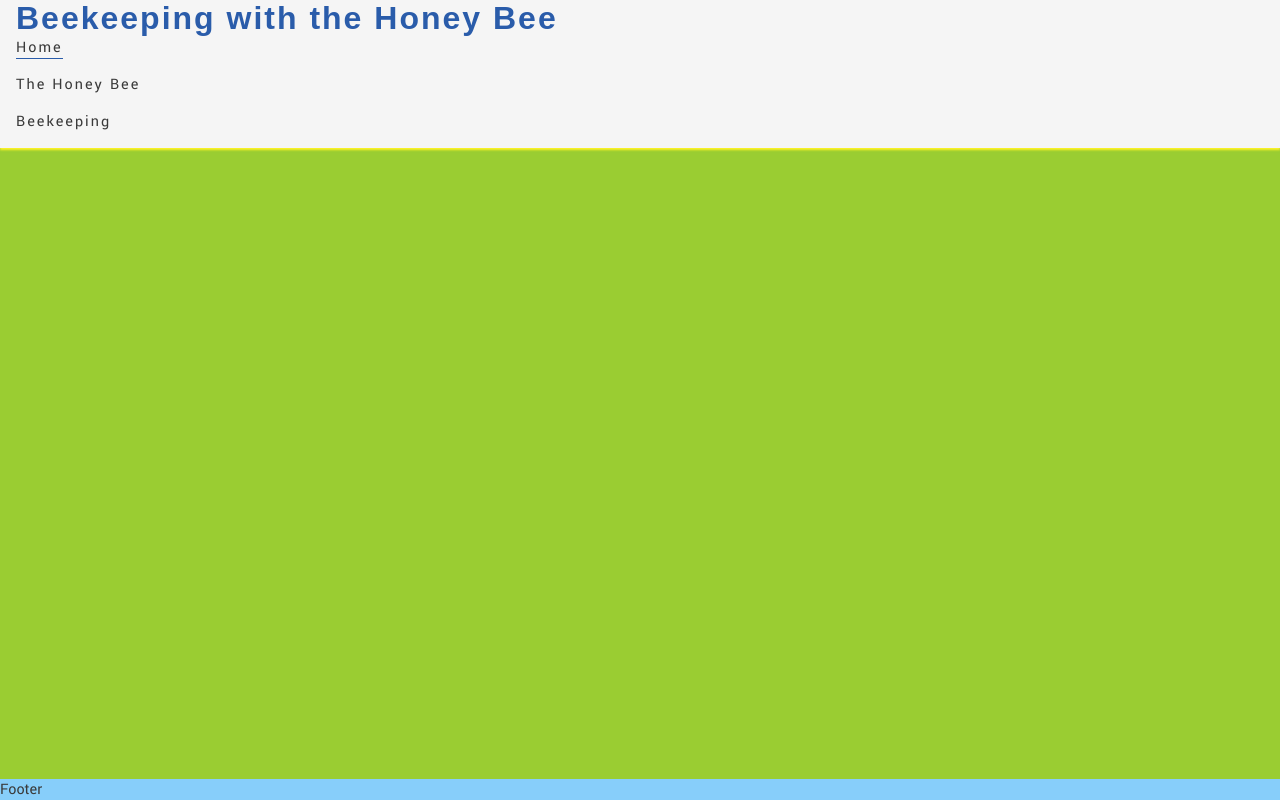
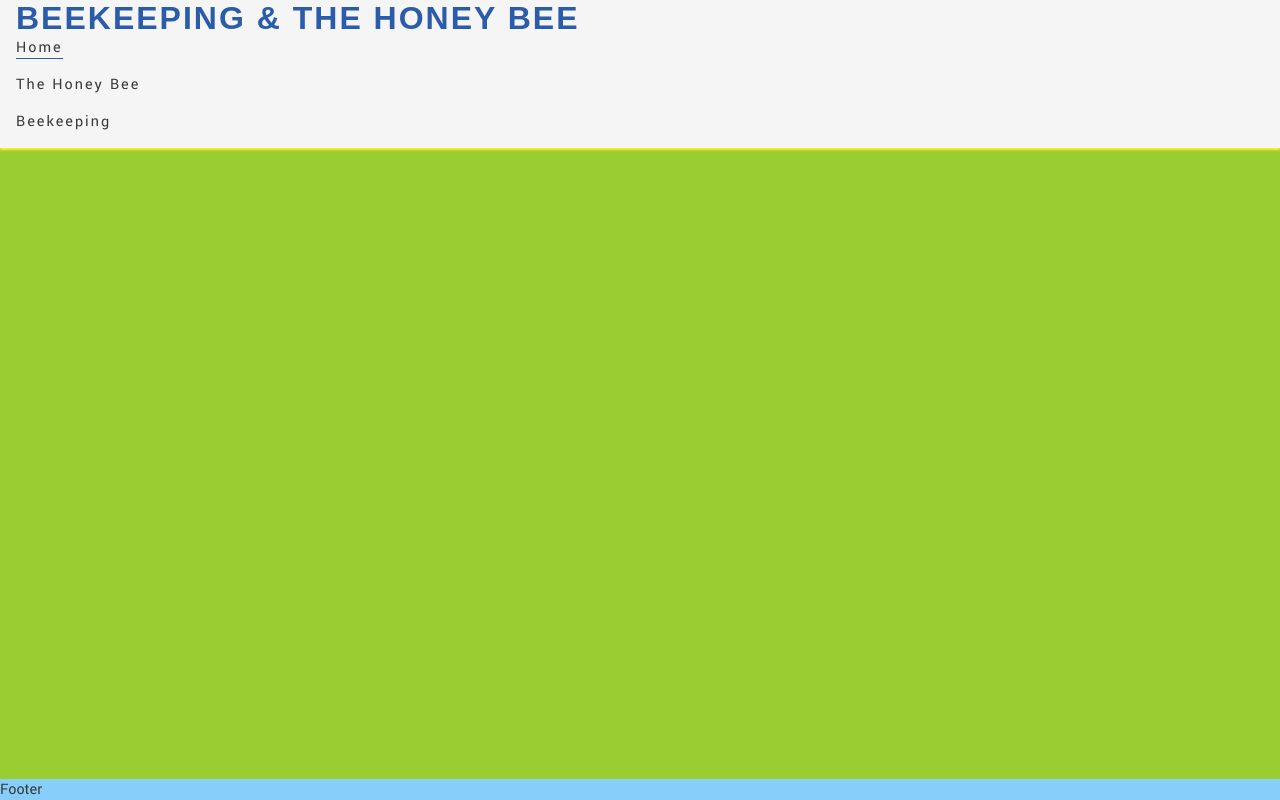
Before and after one commit to rich-p-rich/beekeeping-with-honey-bees-p1, a plain HTML site: page index.html in a window 1280 px wide. Drawn offline with Linux system fonts and the light colour scheme.

Commit message:
Format logo text color and style

```diff
--- a/assets/css/style.css
+++ b/assets/css/style.css
@@ -35,6 +35,7 @@ header a {
 
 h1 {
     font-family: 'Red Hat', sans-serif;
+    text-transform: uppercase;
     letter-spacing: 2px;
     color: #2A5CAA
 }
--- a/index.html
+++ b/index.html
@@ -41,7 +41,7 @@
     <!--Header-->
     <header>
       <a href="index.html">
-        <h1 id="logo">Beekeeping with the Honey Bee</h1>
+        <h1 id="logo">Beekeeping & the Honey Bee</h1>
       </a>
       <nav>
         <ul id="menu">
```
